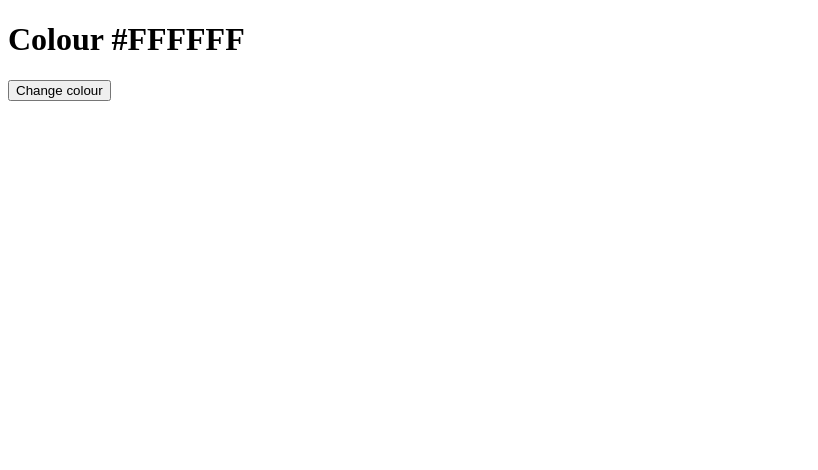
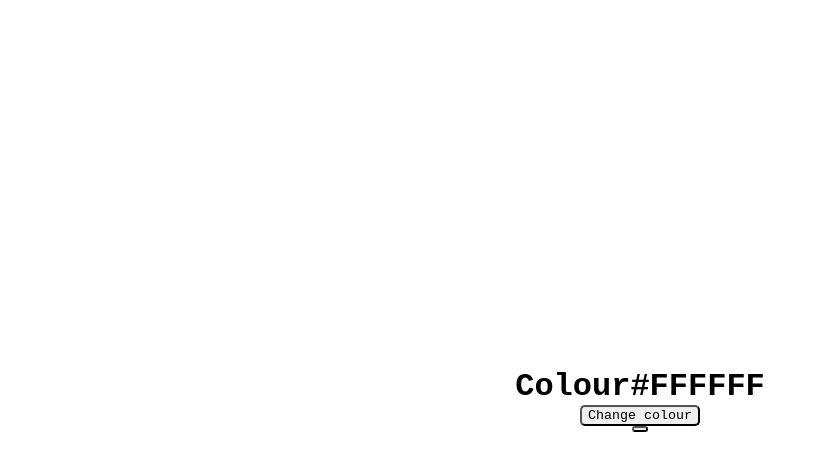
Before and after one commit to VincentSequerah/Random-colour-generator, a plain HTML site: page index.html in a window 1280 px wide. Shown: the whole page, without its empty margins (0-818 px from the left). Drawn offline with Linux system fonts and the light colour scheme.

Commit message:
finished css, adding copy button

```diff
--- a/index.html
+++ b/index.html
@@ -14,13 +14,9 @@
 </head>
 <body>
     <div>
-        <h1>
-            Colour
-            <span id='currentColour'>#FFFFFF</span>
-
-
-        </h1>
-        <button id='changeColour'>Change colour</button>
+        <h1>Colour<span id="currentColour">#FFFFFF</span></h1>
+        <button id="changeColour">Change colour</button>
+        <button id="copyColour"></button>
     </div>
 
     <script src="main.js"></script>
--- a/main.css
+++ b/main.css
@@ -0,0 +1,16 @@
+*{
+    font-family: 'Courier New', Courier, monospace;
+    margin: 0;
+}
+
+div {
+    display: flex;
+    flex-direction: column;
+    justify-content: center;
+    align-items: center;
+    height: 100vh;
+}
+
+button{
+    border-radius: 5px;
+}
```
